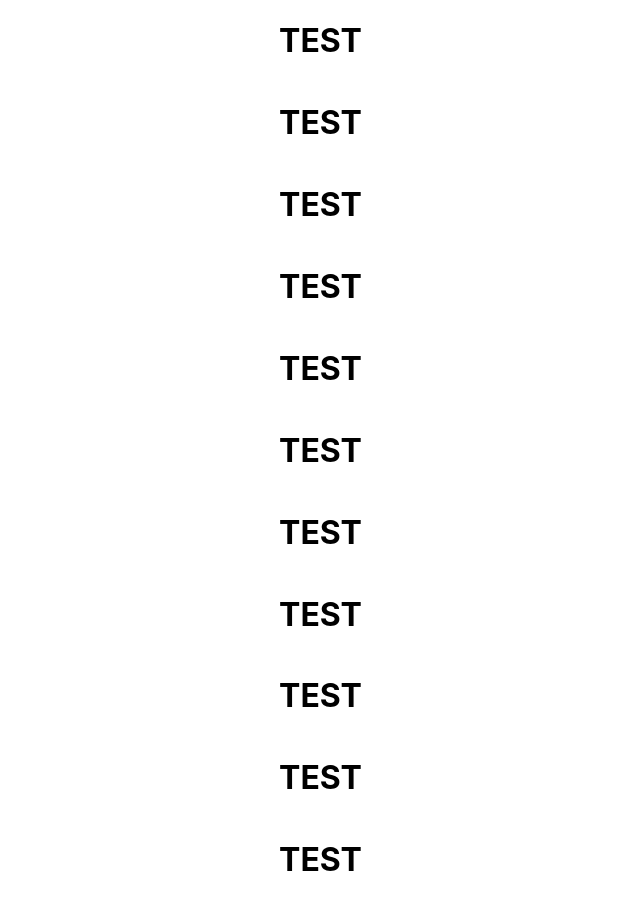
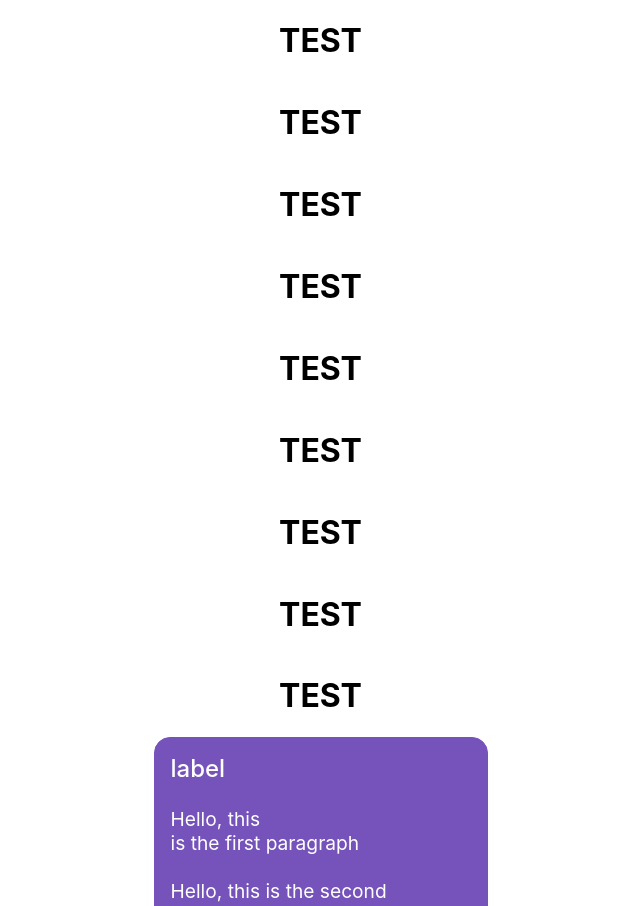
Before and after one commit to thuner2007/ColinsSDX, a React (Create React App) app: page / in a window 1280 px wide. Shown: the top 906 px of the page, without its empty margins (312-952 px from the left). Built offline with nearby package versions, Linux system fonts and the light colour scheme.

Commit message:
feat: add simplecard1

```diff
--- a/src/App.tsx
+++ b/src/App.tsx
@@ -1,21 +1,22 @@
-import React, { useState } from "react";
-import "./App.css";
+import React, { useState } from 'react';
+import './App.css';
 
-import SimpleAccordion1 from "./components/Accordions/SimpleAccordion1/SimpleAccordion1.tsx";
-import SimpleButton1 from "./components/Buttons/SimpleButton1/SimpleButton1.tsx";
-import SimpleChart1 from "./components/Charts/SimpleChart1/SimpleChart1.tsx";
-import SimpleCheckbox1 from "./components/Checkboxes/SimpleCheckbox1/SimpleCheckbox1.tsx";
-import SimpleVerticalDropdown from "./components/Dropdowns/SimpleVerticalDropdown/SimpleVerticalDropdown.tsx";
-import SimpleBigTextInputWithRequired from "./components/InputFields/SimpleBigTextInputWithRequired/SimpleBigTextInputWithRequired.tsx";
-import SimpleInputWithRequired from "./components/InputFields/SimpleInputWithRequired/SimpleInputWithRequired.tsx";
-import NavBarNormal1 from "./components/NavBars/NavBarNormal1/NavBarNormal1.tsx";
-import NavBarWithComponents1 from "./components/NavBars/NavBarWithComponents1/NavBarWithComponents1.tsx";
-import SimpleSmallPopUp from "./components/PopUps/SimpleSmallPopUp/SimpleSmallPopUp.tsx";
-import SimpleScrollBar from "./components/ScrollBars/SimpleScrollBar.tsx";
+import SimpleAccordion1 from './components/Accordions/SimpleAccordion1/SimpleAccordion1.tsx';
+import SimpleButton1 from './components/Buttons/SimpleButton1/SimpleButton1.tsx';
+import SimpleChart1 from './components/Charts/SimpleChart1/SimpleChart1.tsx';
+import SimpleCheckbox1 from './components/Checkboxes/SimpleCheckbox1/SimpleCheckbox1.tsx';
+import SimpleVerticalDropdown from './components/Dropdowns/SimpleVerticalDropdown/SimpleVerticalDropdown.tsx';
+import SimpleBigTextInputWithRequired from './components/InputFields/SimpleBigTextInputWithRequired/SimpleBigTextInputWithRequired.tsx';
+import SimpleInputWithRequired from './components/InputFields/SimpleInputWithRequired/SimpleInputWithRequired.tsx';
+import NavBarNormal1 from './components/NavBars/NavBarNormal1/NavBarNormal1.tsx';
+import NavBarWithComponents1 from './components/NavBars/NavBarWithComponents1/NavBarWithComponents1.tsx';
+import SimpleSmallPopUp from './components/PopUps/SimpleSmallPopUp/SimpleSmallPopUp.tsx';
+import SimpleScrollBar from './components/ScrollBars/SimpleScrollBar.tsx';
+import SimpleCard1 from './components/Cards/SimpleCard1/SimpleCard1.tsx';
 function App() {
   const [show, setShow] = useState(false);
   const consoleLogHey = () => {
-    console.log("Hey!");
+    console.log('Hey!');
   };
   return (
     <div className="App">
@@ -28,7 +29,7 @@ function App() {
       <h1>TEST</h1>
       <h1>TEST</h1>
       <h1>TEST</h1>
-      <SimpleScrollBar />
+      <SimpleCard1 />
       <h1>TEST</h1>
       <h1>TEST</h1>
       <h1>TEST</h1>
--- /dev/null
+++ b/src/components/Cards/SimpleCard1/SimpleCard1.css
@@ -0,0 +1,18 @@
+.mainDivSimpleCard1 {
+  display: flex;
+  flex-direction: column;
+  justify-content: center;
+}
+
+.labelSimpleCard1 {
+  font-size: 1.5rem;
+  font-weight: 500;
+
+  margin: 0;
+  padding: 0;
+}
+
+.textSimpleCard1 {
+  margin: 0;
+  padding: 0;
+}
--- /dev/null
+++ b/src/components/Cards/SimpleCard1/SimpleCard1.tsx
@@ -0,0 +1,71 @@
+import React from 'react';
+import './SimpleCard1.css';
+
+interface SimpleCard1Props {
+  label?: string;
+  text?: string[];
+  margin?: string;
+  padding?: string;
+  bgColor?: string;
+  color?: string;
+  border?: string;
+  borderRadius?: string;
+  fontSize?: string;
+  alignItems?: 'center' | 'flex-start' | 'flex-end';
+  maxWidth?: string;
+  gap?: string;
+  boxShadow?: string;
+}
+
+const SimpleCard1: React.FC<SimpleCard1Props> = ({
+  label = 'label',
+  text = [
+    'Hello, this </br> is the first paragraph',
+    'Hello, this is the second paragraph',
+  ],
+  margin = '0px',
+  padding = '1rem',
+  bgColor = '#7553BB',
+  color = 'white',
+  border = '1px solid #7553BB',
+  borderRadius = '1rem',
+  fontSize = '1.2rem',
+  alignItems = 'flex-start',
+  maxWidth = '300px',
+  gap = '1.5rem',
+  boxShadow = 'none',
+}) => {
+  return (
+    <div
+      className="mainDivSimpleCard1"
+      style={{
+        alignItems: alignItems,
+        padding: padding,
+        margin: margin,
+        backgroundColor: bgColor,
+        color: color,
+        border: border,
+        borderRadius: borderRadius,
+        maxWidth: maxWidth,
+        gap: gap,
+        boxShadow: boxShadow,
+      }}
+    >
+      <h1 className="labelSimpleCard1">{label}</h1>
+      {text.map((item, index) => {
+        return (
+          <p
+            key={index}
+            className="textSimpleCard1"
+            style={{
+              fontSize: fontSize,
+            }}
+            dangerouslySetInnerHTML={{ __html: item }}
+          />
+        );
+      })}
+    </div>
+  );
+};
+
+export default SimpleCard1;
```
